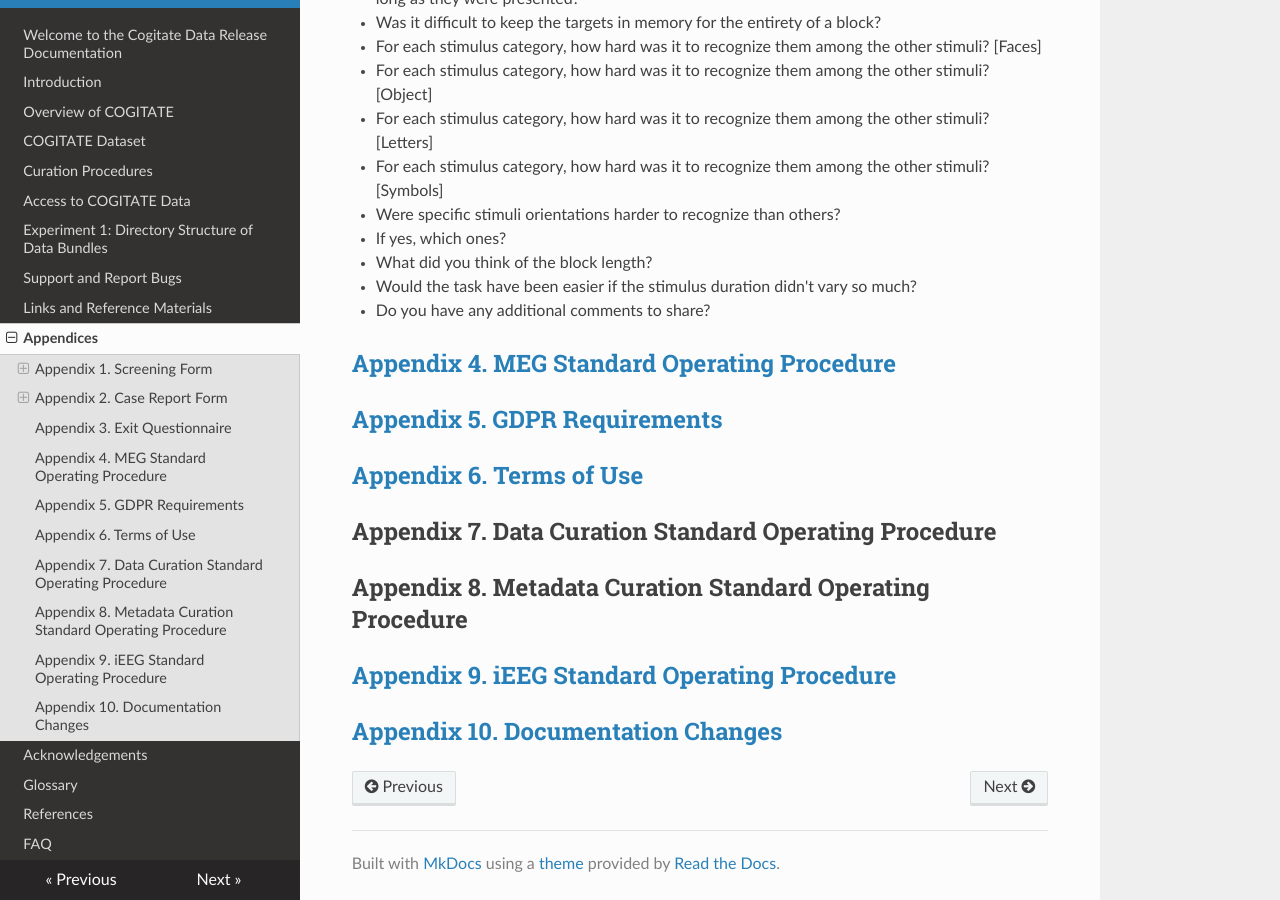
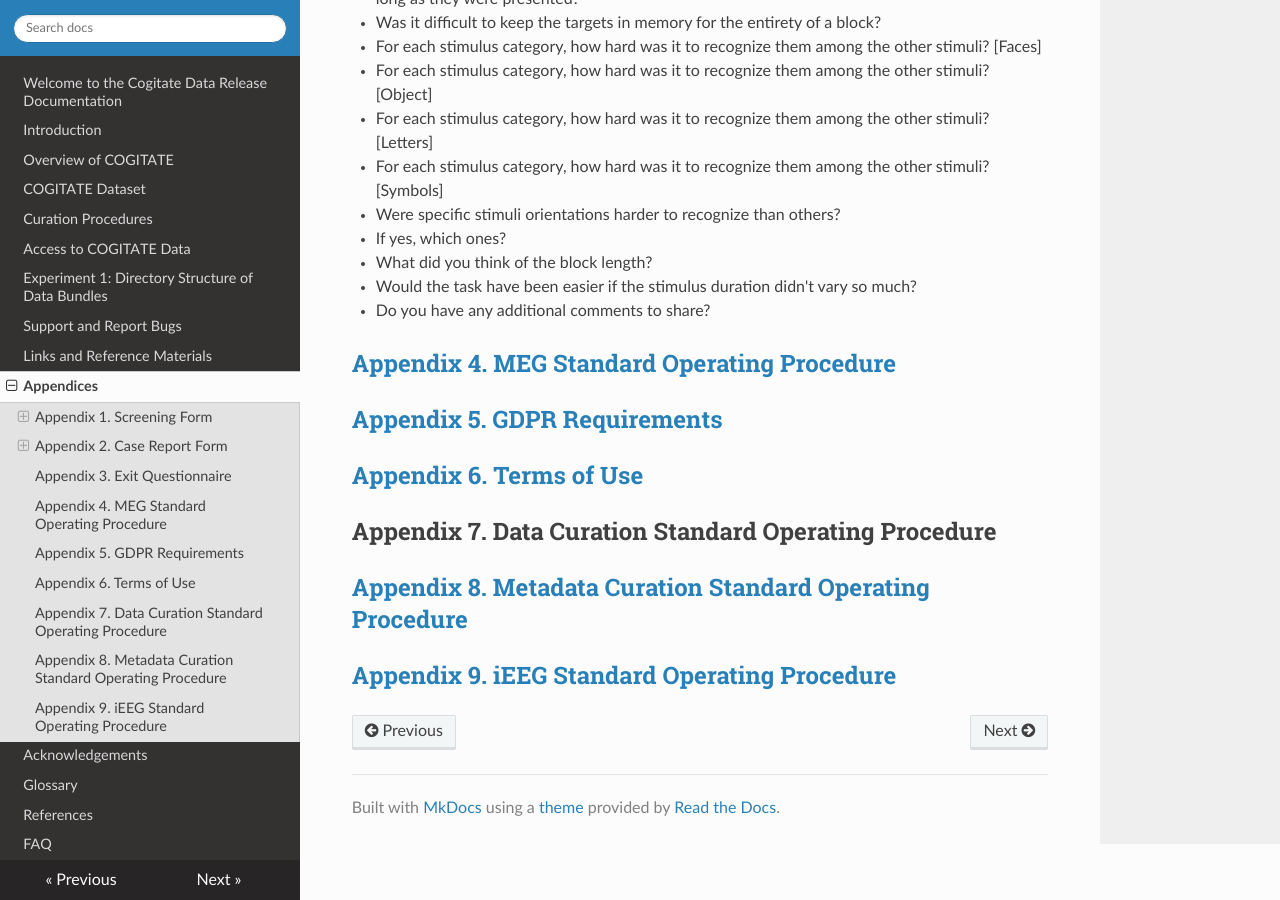
Before and after one commit to Cogitate-consortium/cogitate-data, an MkDocs documentation site: the page built from docs/09_appendices.md, in a window 1280 px wide and 900 px high, scrolled down 2135 px. Built offline with MkDocs 1.6.1, drawn with Linux system fonts in a browser that asks for light colours; nearby versions of some CDN libraries.

Commit message:
Edited the links in "Appendices"section

```diff
--- a/docs/09_appendices.md
+++ b/docs/09_appendices.md
@@ -79,16 +79,14 @@
 * Would the task have been easier if the stimulus duration didn't vary so much?
 * Do you have any additional comments to share?
 
-## [Appendix 4. MEG Standard Operating Procedure](https://github.com/Cogitate-consortium/cogitate-data/raw/main/assets/documentation_v1.0/linked_files_v1.0/MEG%20SOP_v1.0.pdf)
+## <a href="https://github.com/Cogitate-consortium/cogitate-data/blob/main/assets/documentation_v1.0/linked_files_v1.0/MEG%20SOP_v1.0.pdf" target="_blank">Appendix 4. MEG Standard Operating Procedure</a>
 
-## [Appendix 5. GDPR Requirements](https://github.com/Cogitate-consortium/cogitate-data/raw/main/assets/documentation_v1.0/linked_files_v1.0/Cogitate_GDPR_v1.pdf)
+## <a href="https://github.com/Cogitate-consortium/cogitate-data/blob/main/assets/documentation_v1.0/linked_files_v1.0/Cogitate_GDPR_v1.pdf" target="_blank">Appendix 5. GDPR Requirements</a>
 
-## [Appendix 6. Terms of Use](https://github.com/Cogitate-consortium/cogitate-data/raw/main/assets/documentation_v1.0/linked_files_v1.0/Cogitate_ToU_v1.pdf)
+## <a href="https://github.com/Cogitate-consortium/cogitate-data/blob/main/assets/documentation_v1.0/linked_files_v1.0/Cogitate_ToU_v1.pdf" target="_blank">Appendix 6. Terms of Use</a>
 
 ## Appendix 7. Data Curation Standard Operating Procedure
 
-## Appendix 8. Metadata Curation Standard Operating Procedure
+## <a href="https://github.com/Cogitate-consortium/cogitate-data/blob/main/assets/documentation_v1.1/linked_files_v1.1/metadata-curation-doc_2024-05-14_v1.0.pdf" target="_blank">Appendix 8. Metadata Curation Standard Operating Procedure</a>
 
-## [Appendix 9. iEEG Standard Operating Procedure](https://github.com/Cogitate-consortium/cogitate-data/raw/main/assets/documentation_v1.1/linked_files_v1.1/SOP%20iEEG%20General_v2.pdf)
-
-## [Appendix 10. Documentation Changes](https://github.com/Cogitate-consortium/cogitate-data/raw/main/assets/documentation_v1.1/linked_files_v1.1/Documentation-Changes_2024-04-17_v1.0.pdf)
+## <a href="https://github.com/Cogitate-consortium/cogitate-data/blob/main/assets/documentation_v1.1/linked_files_v1.1/SOP%20iEEG%20General_v2.pdf" target="_blank">Appendix 9. iEEG Standard Operating Procedure</a>
```
